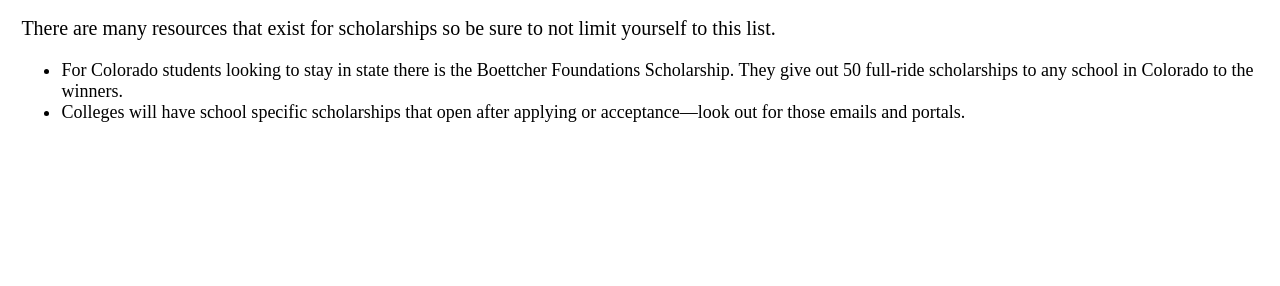
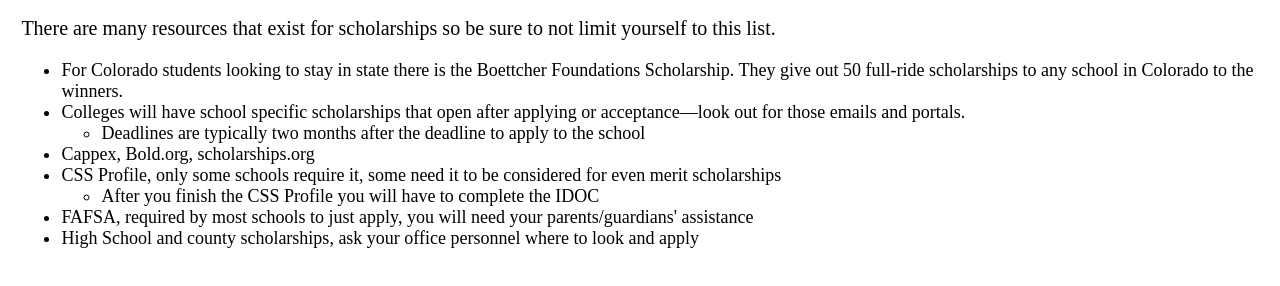
Before and after one commit to dylangriffiths/Capstone, an Eleventy site: page src/financialaid.njk in a window 1280 px wide. Shown: the part 220-506 px from the top of the page. Built offline with nearby package versions, Linux system fonts and the light colour scheme; Eleventy itself is replaced by a stand-in of ours; files that its build step writes are made by us from their sources.

Commit message:
Added to finaid and templates

```diff
--- a/src/financialaid.njk
+++ b/src/financialaid.njk
@@ -13,6 +13,13 @@
     <ul>
         <li>For Colorado students looking to stay in state there is the Boettcher Foundations Scholarship. They give out 50 full-ride scholarships to any school in Colorado to the winners.</li>
         <li>Colleges will have school specific scholarships that open after applying or acceptance&#8212look out for those emails and portals.</li>
+        <ul><li>Deadlines are typically two months after the deadline to apply to the school
+</li></ul>
+        <li>Cappex, Bold.org, scholarships.org</li>
+        <li>CSS Profile, only some schools require it, some need it to be considered for even merit scholarships</li>
+        <ul><li>After you finish the CSS Profile you will have to complete the IDOC</li></ul>
+        <li>FAFSA, required by most schools to just apply, you will need your parents/guardians' assistance</li>
+        <li>High School and county scholarships, ask your office personnel where to look and apply</li>
     </ul>
 </main>
 {% endblock %}
--- a/src/templates.njk
+++ b/src/templates.njk
@@ -8,5 +8,7 @@
 {% block content %}
 <main>
     <h1 class="page-title">Templates</h1>
+    <p>Here is a Google Sheets <a href="https://docs.google.com/spreadsheets/d/e/2PACX-1vSRb_DzyJfHfFKGpmucaApZvjdKnfGT7DY1IJGYDBii08wU0gn1YLPoeko4JNxHZYrI_F07EgSK37JE/pubhtml?widget=true&amp;headers=false">template</a> for starting your college list and creating a preliminary ranking</p>
+    <iframe width="1450" height="315" src="https://docs.google.com/spreadsheets/d/e/2PACX-1vSRb_DzyJfHfFKGpmucaApZvjdKnfGT7DY1IJGYDBii08wU0gn1YLPoeko4JNxHZYrI_F07EgSK37JE/pubhtml?widget=true&amp;headers=false"></iframe>
 </main>
 {% endblock %}
```
